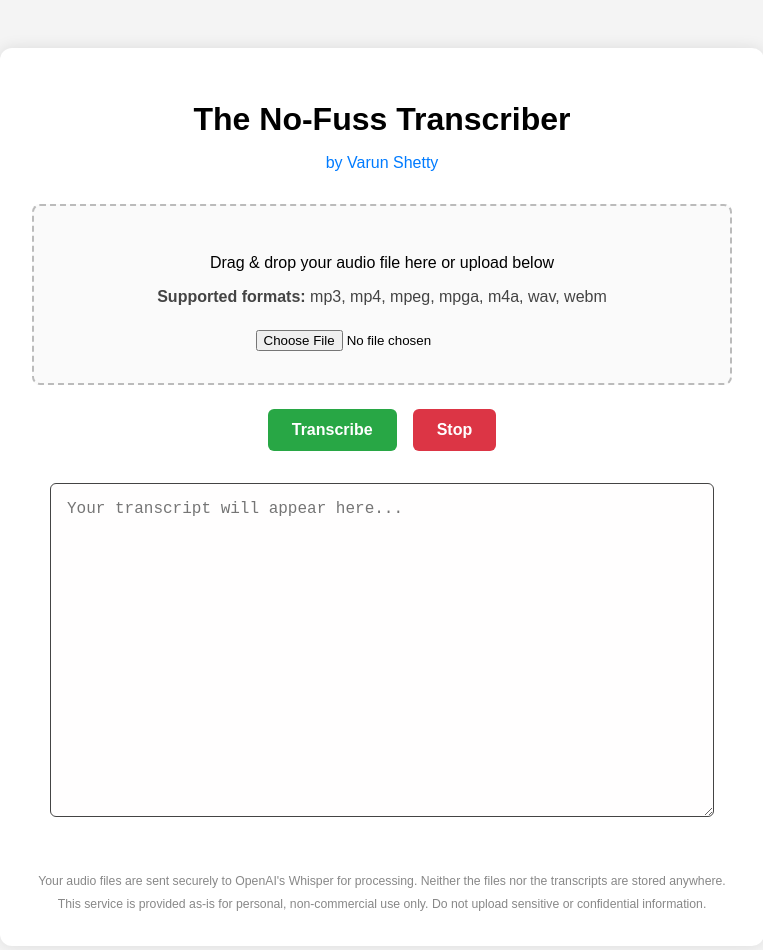
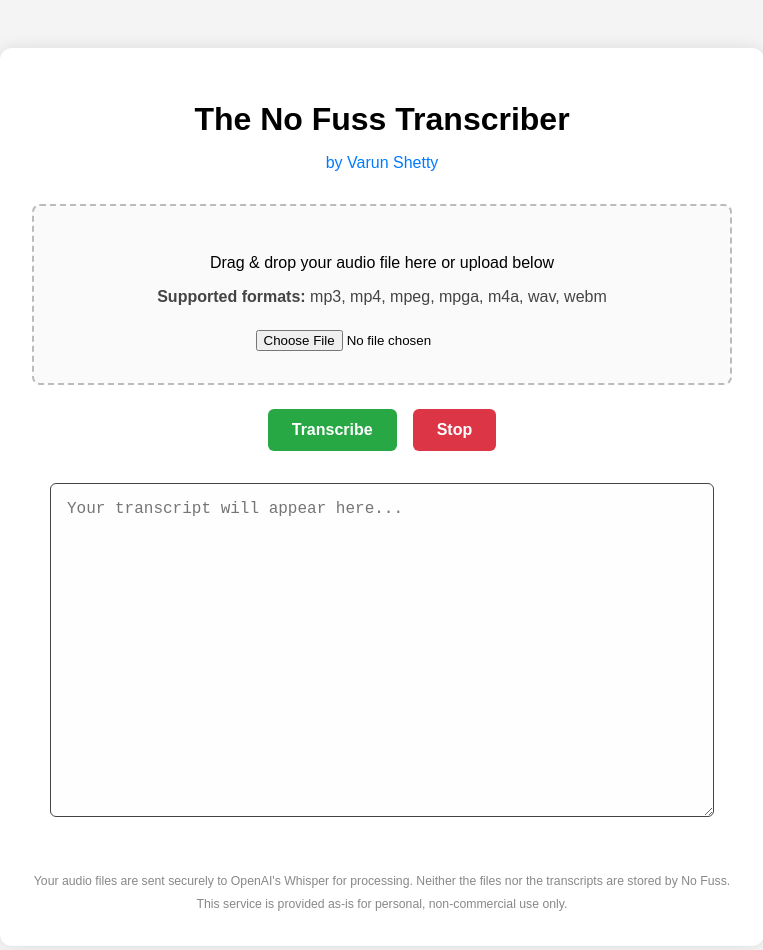
Before and after one commit to varunshetty2893/nofuss-frontend, a React (Create React App) app: page / in a window 1280 px wide. Shown: the top 950 px of the page, without its empty margins (258-1021 px from the left). Built offline with nearby package versions, Linux system fonts and the light colour scheme.

Commit message:
Update App.js

```diff
--- a/src/App.js
+++ b/src/App.js
@@ -110,7 +110,7 @@ const App = () => {
 
   return (
     <div className="container">
-      <h1>The No‑Fuss Transcriber</h1>
+      <h1>The No Fuss Transcriber</h1>
       <p>
         <a
           href="https://www.varunshetty.com"
@@ -192,8 +192,8 @@ const App = () => {
 
       <footer className="footer-legal">
         <small>
-          Your audio files are sent securely to OpenAI's Whisper for processing. Neither the files nor the transcripts are stored anywhere.
-          This service is provided as-is for personal, non-commercial use only. Do not upload sensitive or confidential information.        </small>
+          Your audio files are sent securely to OpenAI's Whisper for processing. Neither the files nor the transcripts are stored by No Fuss.
+          This service is provided as-is for personal, non-commercial use only.        </small>
       </footer>
     </div>
   );
```
